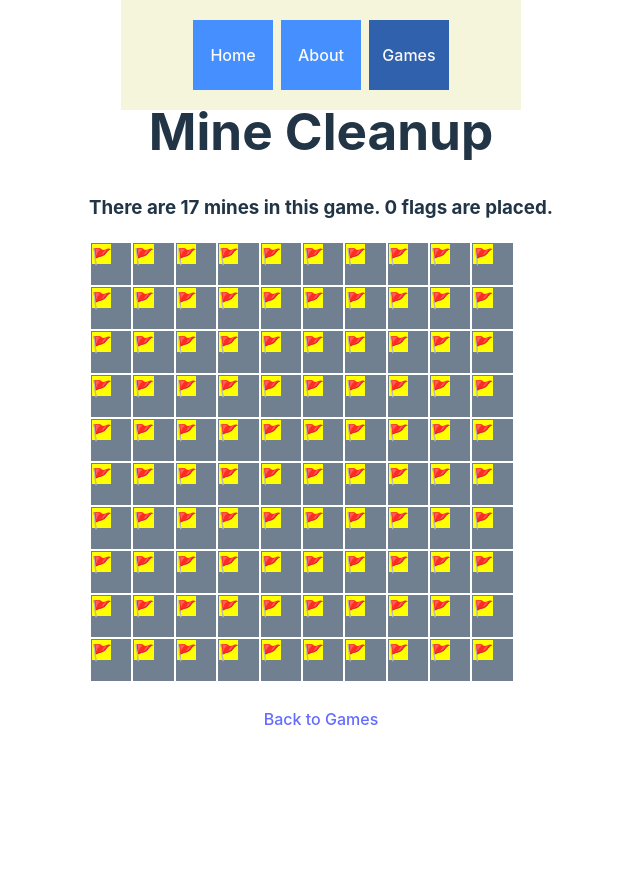
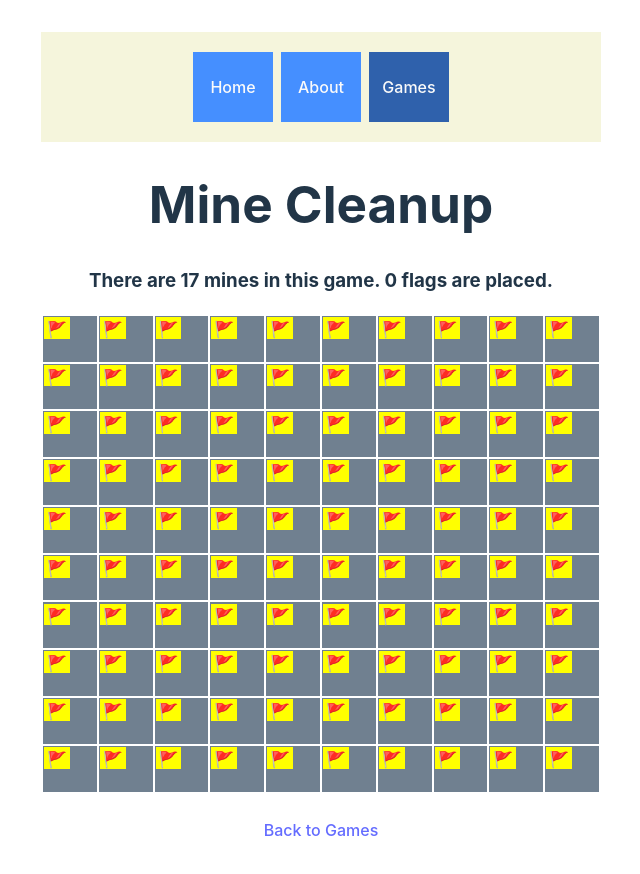
Before and after one commit to rrisner/risnerone, a React (Vite) app: page /games/mine-cleanup in a window 1280 px wide. Shown: the whole page, without its empty margins (319-959 px from the left). Before the commit the page ends 800 px from the top, so only its background shows below. Built offline with nearby package versions, Linux system fonts and the light colour scheme.

Commit message:
Fix CSS for mine game and navbar

```diff
--- a/src/App.css
+++ b/src/App.css
@@ -59,12 +59,12 @@
 
 .nav-bar {
   background-color: beige;
-  position: fixed;
+  position: sticky;
   top: 0;
   min-width: 400px;
   max-width: 1280px;
   left: 50%;
-  transform: translateX(-50%);
+  z-index: 1;
 }
 
 .nav-bar ul {
--- a/src/components/Games/GamesExtendedStyles/MineCleanupGame.css
+++ b/src/components/Games/GamesExtendedStyles/MineCleanupGame.css
@@ -1,4 +1,15 @@
 
+.mine-cleanup-game-board {
+    display: flex;
+    justify-content: center;
+}
+
+.mine-cleanup-game-board table {
+    width: 90vw;
+    max-width: 70vh;
+    height: 60vh;
+    max-height: 100vw;
+}
 
 .mine-cleanup-game-board td {
     width: 3vw;
```
